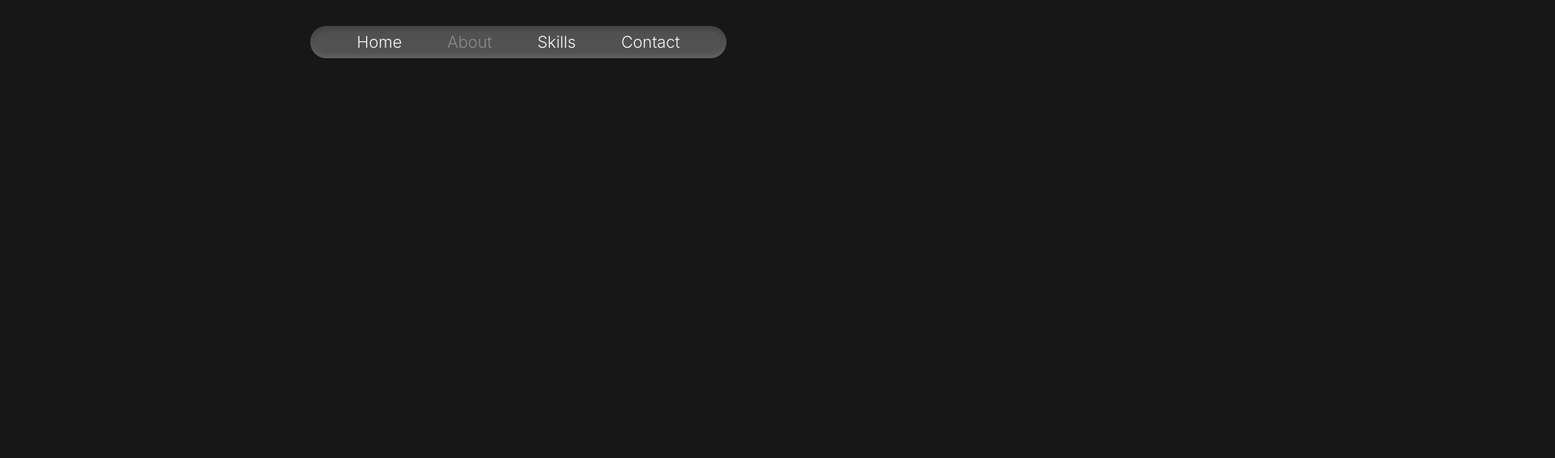
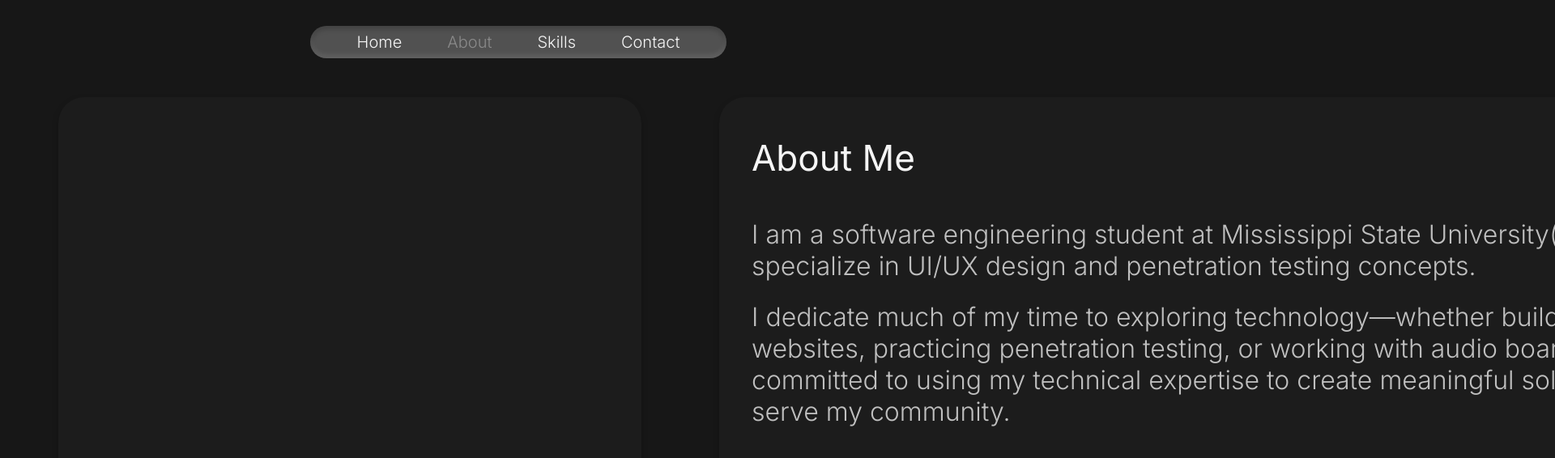
Before and after one commit to Ashton-Akridge/ReactPortfolio, a React (Vite) app: page /about in a window 1280 px wide. Shown: the top 566 px of the page at 81% size, 1920 px wide, since content can reach past the window. Built offline with nearby package versions, Linux system fonts and the light colour scheme.

Commit message:
Finished init about page widget set up as well as text in about me widget

```diff
--- a/src/Pages/AboutPage.tsx
+++ b/src/Pages/AboutPage.tsx
@@ -1,11 +1,37 @@
 import NavBar from "../Components/Nav/Nav.tsx";
-
+import '../css/AboutPage.css'
 
 
 export default function AboutPage() {
     return (
         <>
-            <NavBar />
+            <NavBar/>
+
+            <div className="conatiner">
+                <div className="Memojiwidget">
+                    <div className="content">
+                    </div>
+                </div>
+                <div className="AboutMe">
+                    <div className="content">
+                        <h4>About Me</h4>
+                        <p>I am a software engineering student at Mississippi State University(MSU).
+                            I specialize in UI/UX design and penetration testing concepts.</p>
+                        <p>I dedicate much of my time to  exploring technology—whether building websites,
+                            practicing penetration testing, or working with audio boards.
+                            I am committed to using my technical expertise to create meaningful solutions
+                            and serve my community.</p>
+                    </div>
+                </div>
+                <div className="Music">
+                    <div className="content">
+                    </div>
+                </div>
+                <div className="Hobbies">
+                    <div className="content">
+                    </div>
+                </div>
+            </div>
         </>
     )
 }
--- a/src/css/AboutPage.css
+++ b/src/css/AboutPage.css
@@ -0,0 +1,76 @@
+.Memojiwidget{
+    position: relative; /* Sets a reference for absolute positioning */
+    width: 45rem;
+    height: 60rem;
+    top: 3rem;
+    left: 4rem;
+    border-radius: 2rem;
+    box-shadow: 0 0.25rem 0.5rem rgba(0, 0, 0, 0.2); /* Soft shadow around the box */
+    background-color: rgb(255, 255, 255, 0.02);
+    padding-top: 4.5rem;
+    padding-left: 4.5rem; /* Add padding to make room inside the widget */
+    box-sizing: border-box; /* Ensures padding doesn't overflow the element */
+    font-family: 'Inter', sans-serif;
+}
+
+
+.AboutMe{
+    position: relative; /* Sets a reference for absolute positioning */
+    width: 80rem;
+    height: 30rem;
+    top: -57rem;
+    left: 55rem;
+    border-radius: 2rem;
+    box-shadow: 0 0.25rem 0.5rem rgba(0, 0, 0, 0.2); /* Soft shadow around the box */
+    background-color: rgb(255, 255, 255, 0.02);
+    padding-top: 3rem;
+    padding-left: 2.5rem; /* Add padding to make room inside the widget */
+    box-sizing: border-box; /* Ensures padding doesn't overflow the element */
+    font-family: 'Inter', sans-serif;
+}
+.AboutMe > .content{
+    margin-top: 0;
+}
+.AboutMe > .content h4{
+    font-weight: 400;
+    font-size: 2.75rem;
+    text-align: left;
+    margin-bottom: 3rem;
+    color: rgb(245, 245, 245);
+}
+.AboutMe > .content p{
+    font-weight: 300;
+    font-size: 2rem;
+    text-align: left;
+    margin: 1.5rem 0;
+    color: rgb(245, 245, 245, 0.75);
+    padding-right: 5rem;
+}
+.Music{
+    position: relative; /* Sets a reference for absolute positioning */
+    width: 39rem;
+    height: 28rem;
+    top: -55rem;
+    left: 55rem;
+    border-radius: 2rem;
+    box-shadow: 0 0.25rem 0.5rem rgba(0, 0, 0, 0.2); /* Soft shadow around the box */
+    background-color: rgb(255, 255, 255, 0.02);
+    padding-top: 4.5rem;
+    padding-left: 4.5rem; /* Add padding to make room inside the widget */
+    box-sizing: border-box; /* Ensures padding doesn't overflow the element */
+    font-family: 'Inter', sans-serif;
+}
+.Hobbies{
+    position: relative; /* Sets a reference for absolute positioning */
+    width: 39rem;
+    height: 28rem;
+    top: -83rem;
+    left: 96rem;
+    border-radius: 2rem;
+    box-shadow: 0 0.25rem 0.5rem rgba(0, 0, 0, 0.2); /* Soft shadow around the box */
+    background-color: rgb(255, 255, 255, 0.02);
+    padding-top: 4.5rem;
+    padding-left: 4.5rem; /* Add padding to make room inside the widget */
+    box-sizing: border-box; /* Ensures padding doesn't overflow the element */
+    font-family: 'Inter', sans-serif;
+}
--- a/src/main.tsx
+++ b/src/main.tsx
@@ -11,7 +11,6 @@ const router = createBrowserRouter([
     {
         path : '/',
         element: <HomePage/>,
-        errorElement: <NotFoundPage/>,
     },
     {
         path: '/about',
@@ -24,6 +23,10 @@ const router = createBrowserRouter([
     {
         path: '/contact',
         element: <AboutPage/>
+    },
+    {
+        path: '*',
+        element: <NotFoundPage/>
     }
 ]);
 
```
